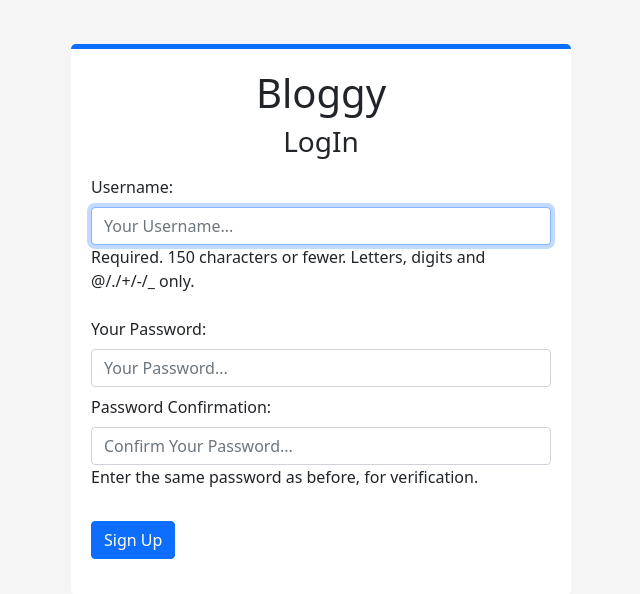
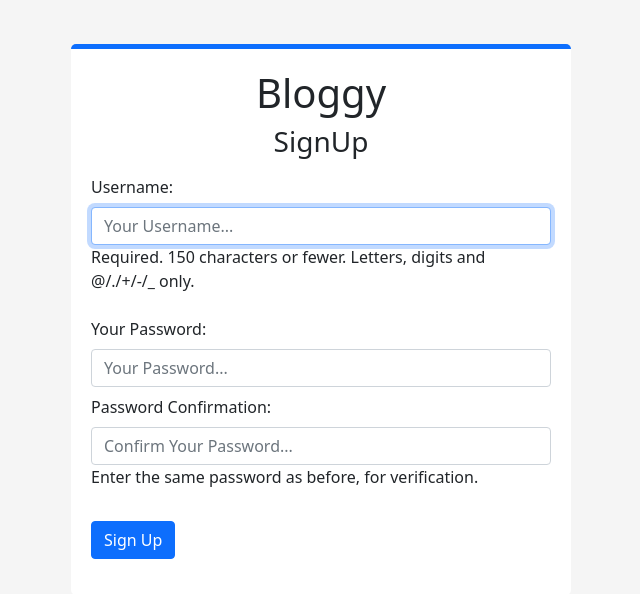
Before and after one commit to arunkumar02042002/blog_app_django, a Django app: page /accounts/signup/ in a window 1280 px wide. Shown: the part 73-667 px from the top of the page, without its empty margins (319-959 px from the left). Run offline with Django 5.2, Linux system fonts and the light colour scheme; some libraries are stand-ins or nearby versions.

Commit message:
Updated Css

```diff
--- a/src/templates/registration/signup.html
+++ b/src/templates/registration/signup.html
@@ -42,7 +42,7 @@
 <div class="main-area">
     <div class="signup-form my-2">
         <h1 class="text-center">Bloggy</h1>
-        <h3 class="text-center">LogIn</h3>
+        <h3 class="text-center">SignUp</h3>
         <form method="post">{% csrf_token %}
 
             {{form.non_field_errors}}
```
